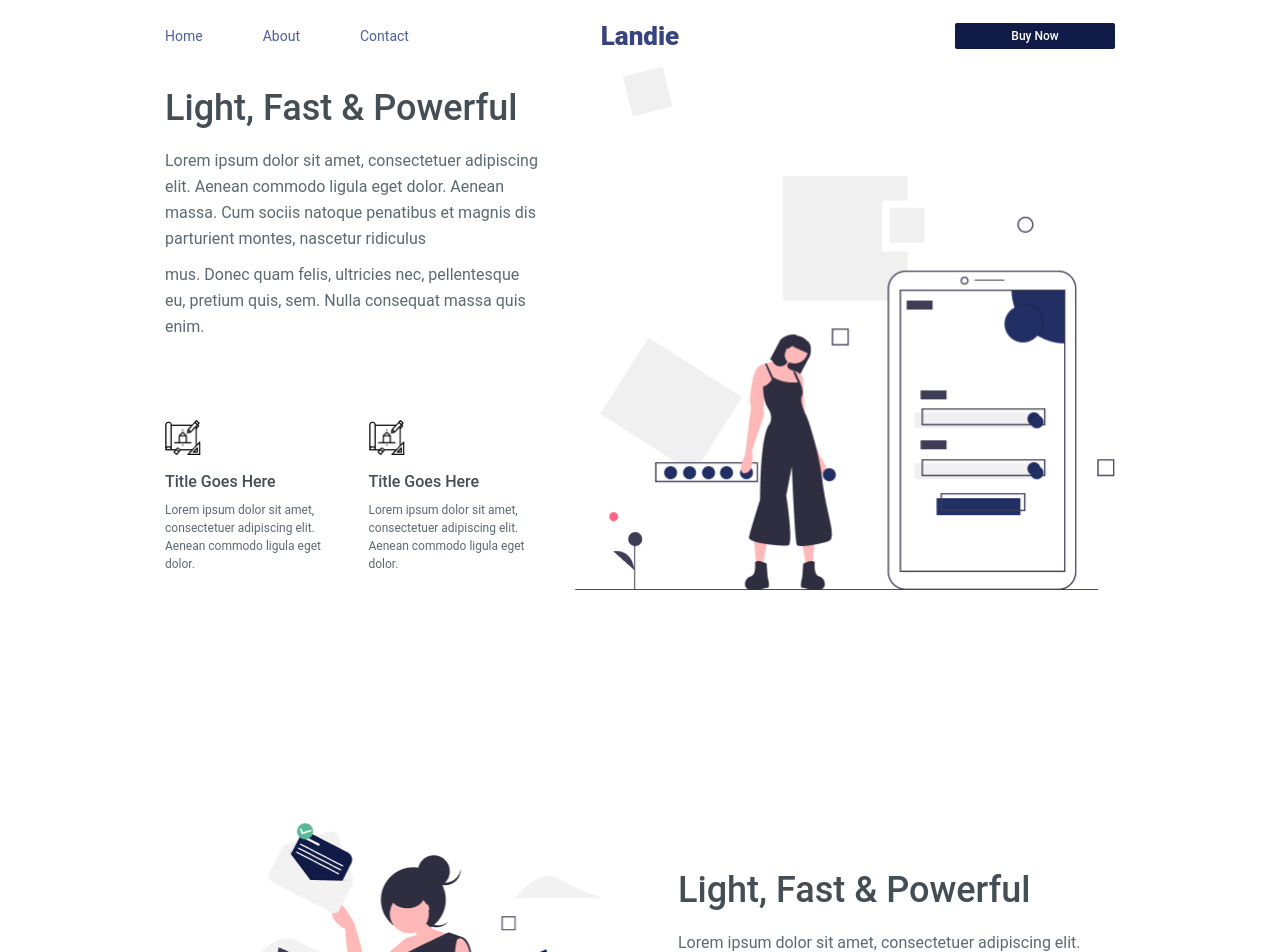
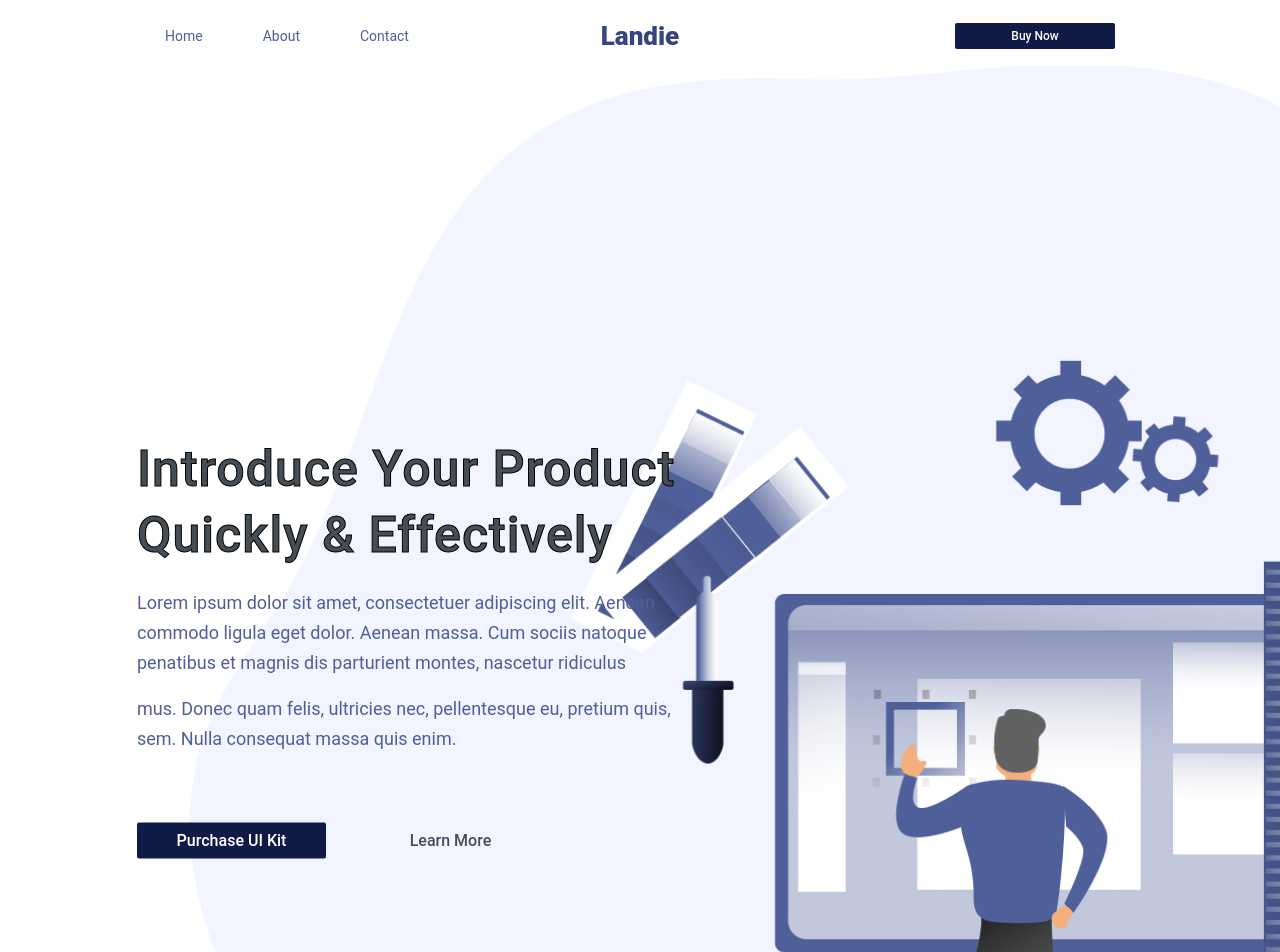
Before and after one commit to qatta93/landie, a Next.js app: page / in a window 1280 px wide. Shown: the top 952 px of the page. Built offline with nearby package versions, Linux system fonts and the light colour scheme; what tailwindcss-inner-border would draw is missing.

Commit message:
feat: add introSection component to home page

```diff
--- /dev/null
+++ b/app/(components)/(homePage)/IntroSection.tsx
@@ -0,0 +1,33 @@
+import React from 'react'
+import Image from 'next/image'
+import Button from '../Button';
+
+const IntroSection = () => {
+  return (
+    <section className='relative h-[1161px] pl-[137px]'>
+      <article className="absolute top-1/2 transform -translate-y-1/2 w-[540px] z-10">
+        <h1 className="text-grey-700 font-outline-1 mb-[20px] tracking-[1px]">Introduce Your Product Quickly & Effectively</h1>
+        <p className="text-blue-500 leading-[30px] text-lg">Lorem ipsum dolor sit amet, consectetuer adipiscing elit. Aenean commodo ligula eget dolor. Aenean massa. Cum sociis natoque penatibus et magnis dis parturient montes, nascetur ridiculus</p>
+        <p className="text-blue-500 leading-[30px] text-lg pt-[16px] mb-[69px]">mus. Donec quam felis, ultricies nec, pellentesque eu, pretium quis, sem. Nulla consequat massa quis enim.</p>
+        <div>
+          <Button
+            className="mr-[30px]"
+            variant={'primary'}
+            size={'md'}
+          >
+            Purchase UI Kit
+          </Button>
+          <Button
+            variant={'secondary'}
+            size={'md'}
+          >
+            Learn More
+          </Button>
+        </div>
+      </article>
+      <Image src='/images/main.png' height={1165} width={1161} alt='main' className='absolute right-0'/>
+    </section>
+  )
+}
+
+export default IntroSection;
--- a/app/page.tsx
+++ b/app/page.tsx
@@ -1,11 +1,11 @@
-import Button from "./(components)/Button";
-import Image from 'next/image'
 import PriceSection from "./(components)/(homePage)/PriceSection";
 import FeaturesSection from "./(components)/(homePage)/FeaturesSection";
+import IntroSection from "./(components)/(homePage)/IntroSection";
 
 const Page = () => {
   return (
     <main>
+      <IntroSection/>
       <FeaturesSection/>
       <PriceSection/>
     </main>
--- a/styles/globals.css
+++ b/styles/globals.css
@@ -4,6 +4,9 @@
 @tailwind utilities;
 
 @layer base {
+  .font-outline-1 {
+    -webkit-text-stroke: 1px black;
+  }
   html {
     @apply text-grey-600;
   }
--- a/tailwind.config.js
+++ b/tailwind.config.js
@@ -33,7 +33,8 @@ module.exports = {
       backgroundImage: {
         'pricing_bcg': "url('/images/pricing_bcg.png')",
       }
-    }
+    },
+
   },
 
   plugins: [
```
Also changed, not shown: public/images/main.png (added), 1 other file (tests, documents, lock files or other folders).
